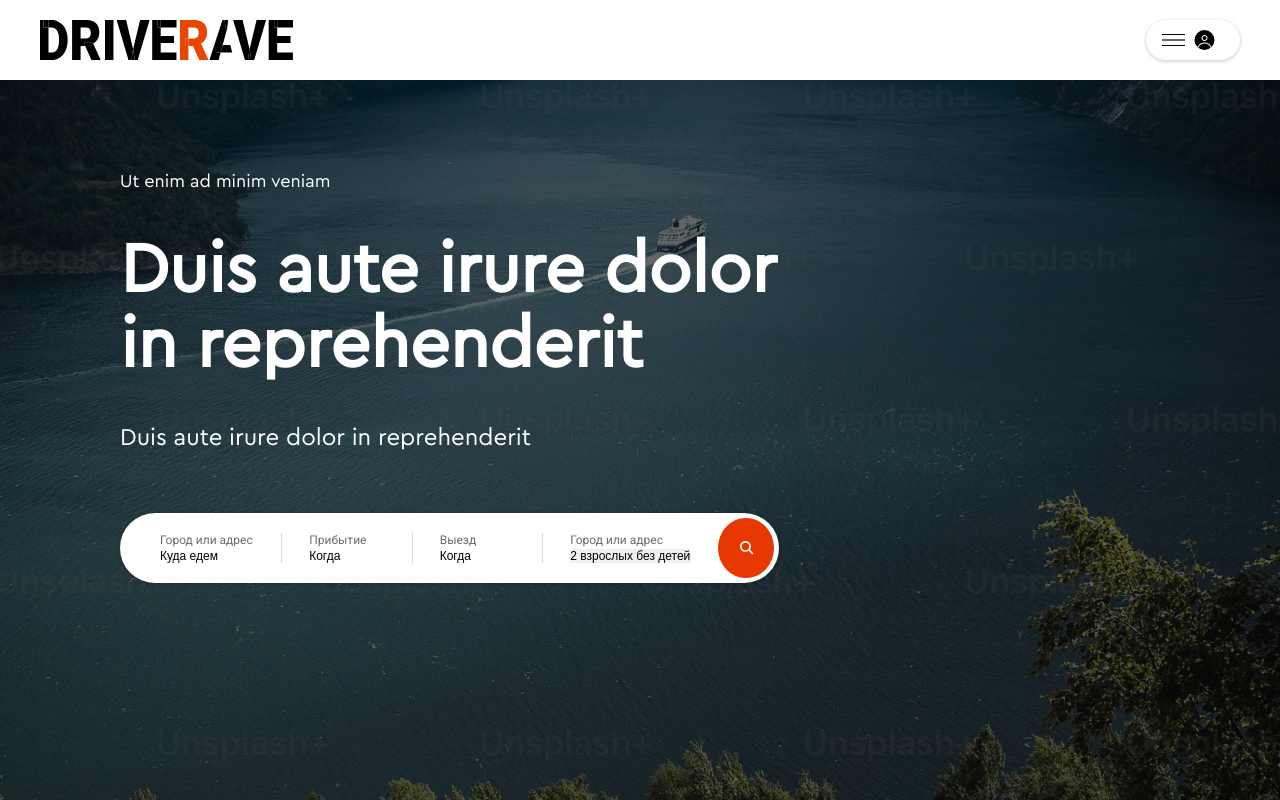
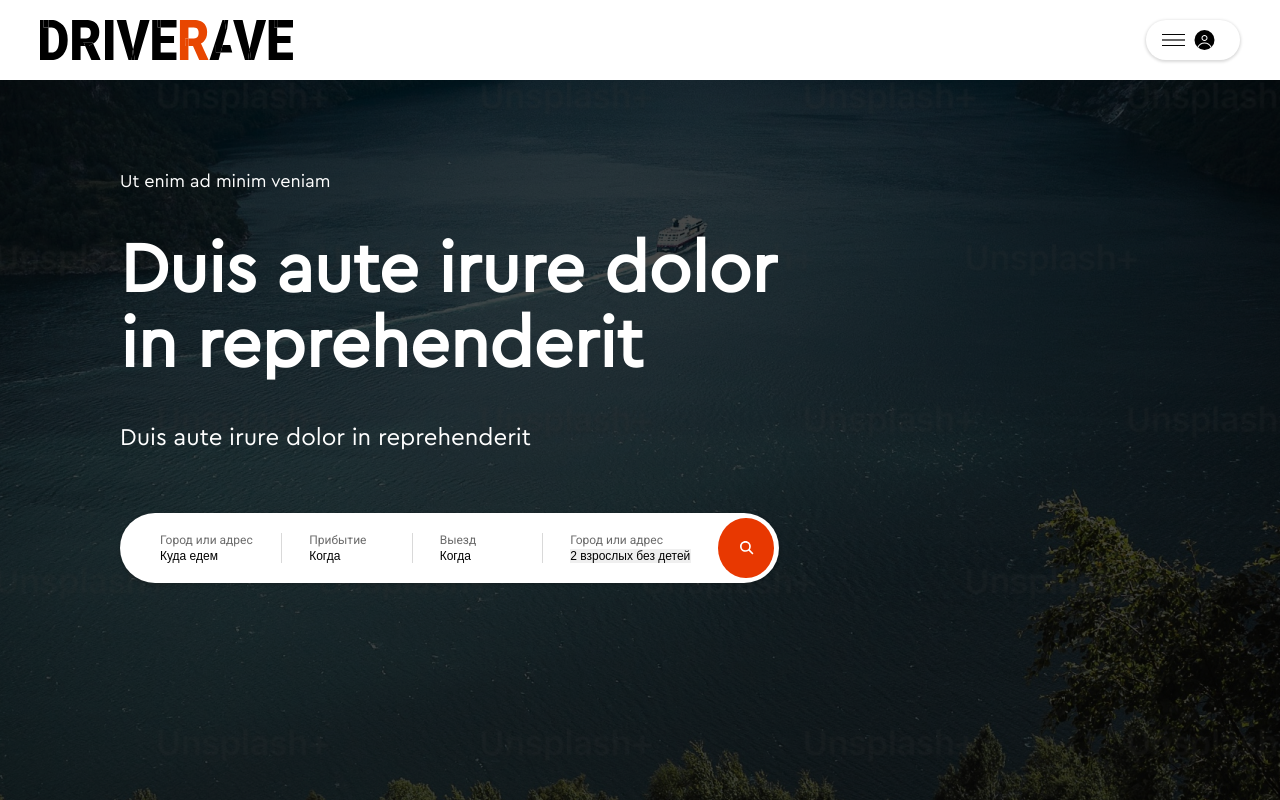
Before and after one commit to invbeans/anyera-test-app, a Next.js app: page / in a window 1280 px wide. Shown: the top 800 px of the page. Built offline with nearby package versions, Linux system fonts and the light colour scheme.

Commit message:
returned overlay

```diff
--- a/src/app/main/components/main-container.jsx
+++ b/src/app/main/components/main-container.jsx
@@ -5,9 +5,10 @@
     return (
         <div className={styles["main-container"]}>
             <ImageBackground />
-
-            <div className={styles["children-container"]}>
-                {children}
+            <div className={styles["color-overlay"]}>
+                <div className={styles["children-container"]}>
+                    {children}
+                </div>
             </div>
         </div>
     )
--- a/src/app/main/components/main.module.css
+++ b/src/app/main/components/main.module.css
@@ -17,7 +17,6 @@
     height: 100%;
     background: rgba(0, 0, 0, 0.30);
     /* background: rgba(0, 0, 0, 0.6), lightgray 50%; */
-    z-index: -5;
 }
 
 .children-container {
```
